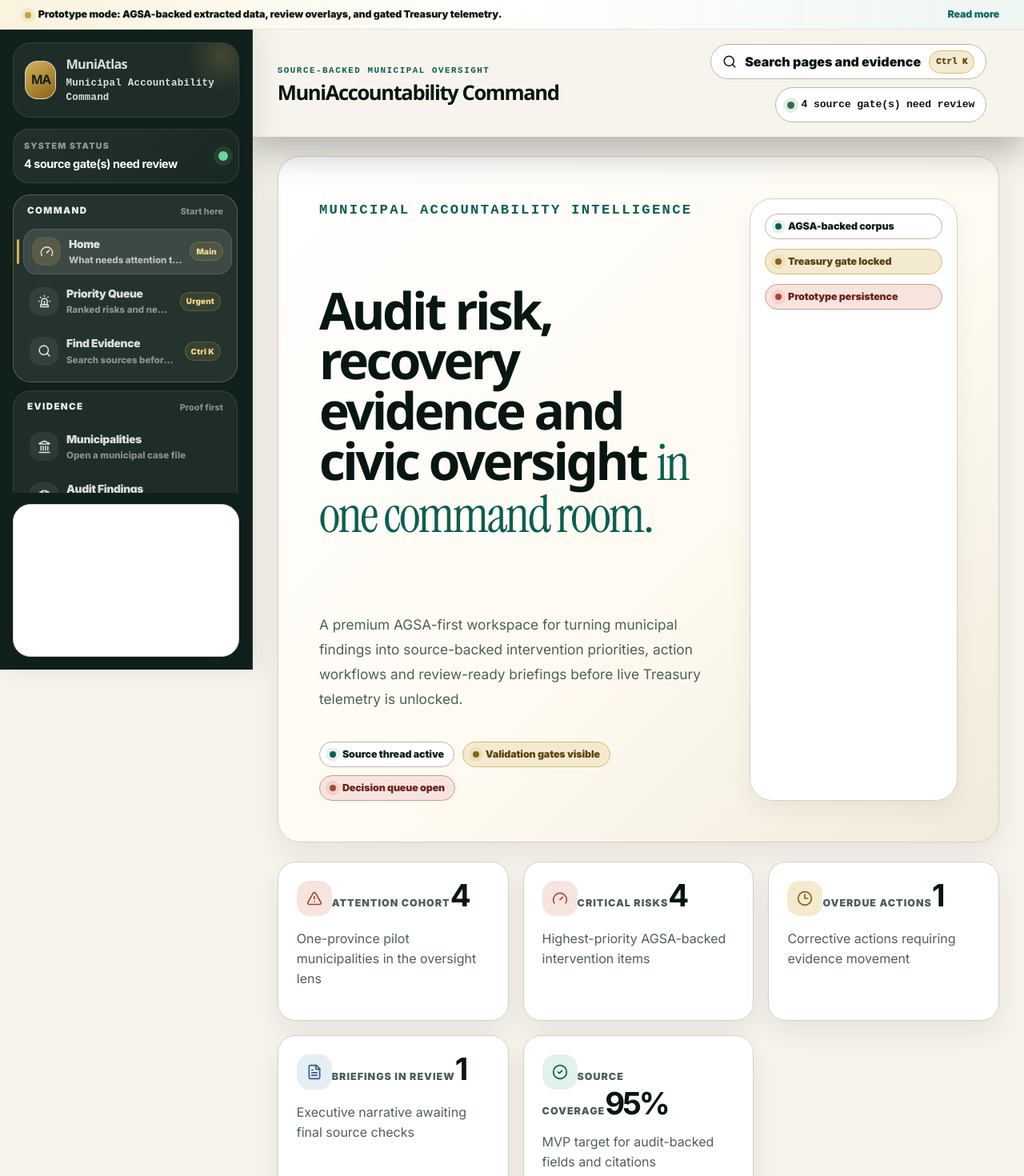
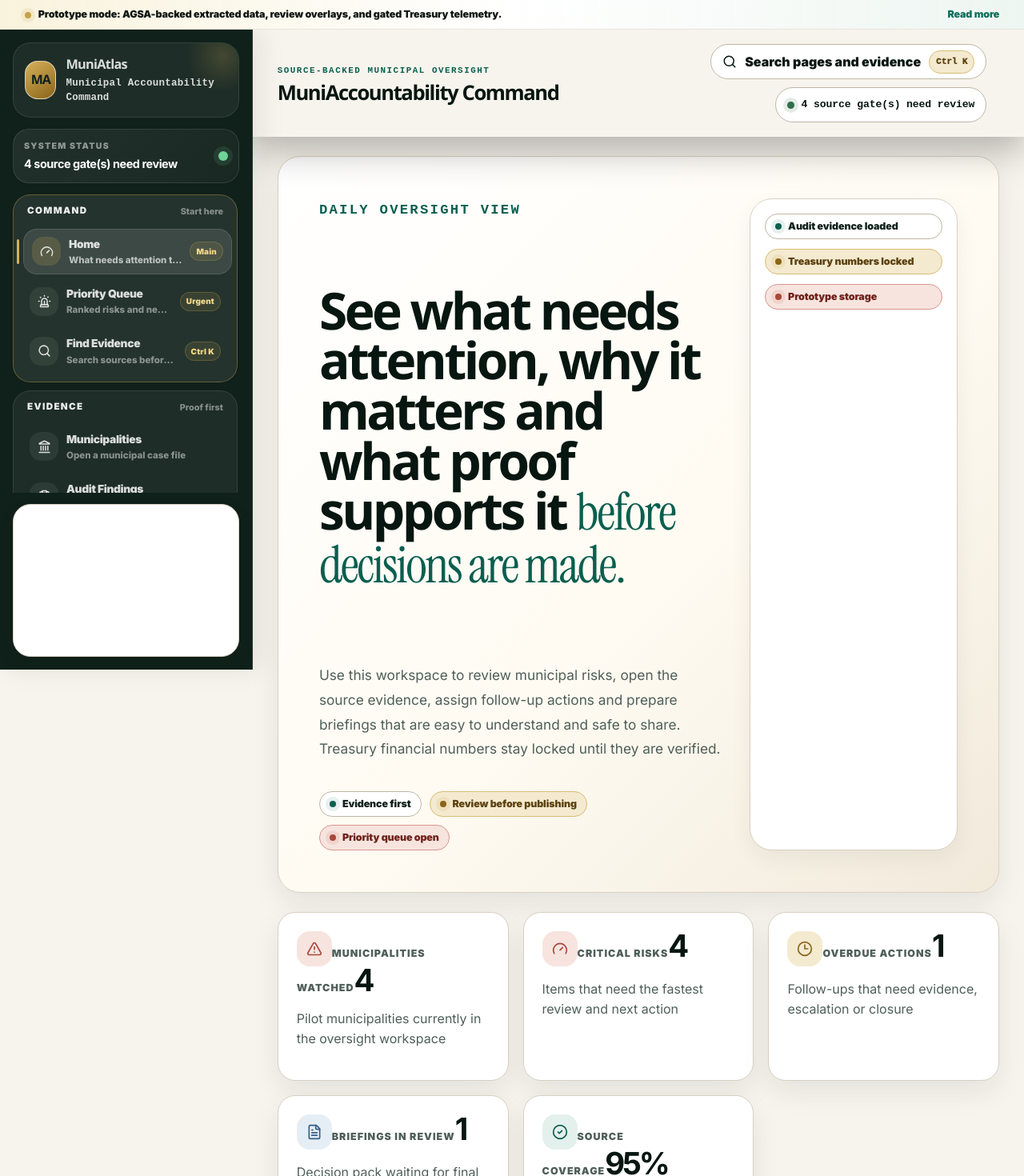
Before and after one commit to Mthaa77/MuniAccountability, a Next.js app: page / in a window 1280 px wide. Shown: the top 1470 px of the page at 80% size. Built offline with nearby package versions, Linux system fonts and the light colour scheme.

Commit message:
Simplify command centre copy

```diff
--- a/app/page.tsx
+++ b/app/page.tsx
@@ -12,29 +12,29 @@ export default function CommandCentrePage() {
   return (
     <>
       <AtlasHero
-        kicker="Municipal accountability intelligence"
-        title="Audit risk, recovery evidence and civic oversight"
-        emphasis="in one command room."
-        description="A premium AGSA-first workspace for turning municipal findings into source-backed intervention priorities, action workflows and review-ready briefings before live Treasury telemetry is unlocked."
+        kicker="Daily oversight view"
+        title="See what needs attention, why it matters and what proof supports it"
+        emphasis="before decisions are made."
+        description="Use this workspace to review municipal risks, open the source evidence, assign follow-up actions and prepare briefings that are easy to understand and safe to share. Treasury financial numbers stay locked until they are verified."
         side={
           <>
-            <AtlasEvidenceChip source="AGSA-backed corpus" />
-            <AtlasEvidenceChip source="Treasury gate locked" state="pending" />
-            <AtlasEvidenceChip source="Prototype persistence" state="locked" />
+            <AtlasEvidenceChip source="Audit evidence loaded" />
+            <AtlasEvidenceChip source="Treasury numbers locked" state="pending" />
+            <AtlasEvidenceChip source="Prototype storage" state="locked" />
           </>
         }
       >
-        <AtlasStatusPill>Source thread active</AtlasStatusPill>
-        <AtlasStatusPill tone="gold">Validation gates visible</AtlasStatusPill>
-        <AtlasStatusPill tone="risk">Decision queue open</AtlasStatusPill>
+        <AtlasStatusPill>Evidence first</AtlasStatusPill>
+        <AtlasStatusPill tone="gold">Review before publishing</AtlasStatusPill>
+        <AtlasStatusPill tone="risk">Priority queue open</AtlasStatusPill>
       </AtlasHero>
 
       <section className="metrics-grid" aria-label="Executive intelligence tiles">
-        <AtlasMetricTile title="Attention cohort" value="4" note="One-province pilot municipalities in the oversight lens" tone="risk" icon={AlertTriangle} />
-        <AtlasMetricTile title="Critical risks" value={String(criticalCount)} note="Highest-priority AGSA-backed intervention items" tone="risk" icon={Gauge} />
-        <AtlasMetricTile title="Overdue actions" value={String(overdueCount)} note="Corrective actions requiring evidence movement" tone="gold" icon={Clock3} />
-        <AtlasMetricTile title="Briefings in review" value="1" note="Executive narrative awaiting final source checks" tone="blue" icon={FileText} />
-        <AtlasMetricTile title="Source coverage" value="95%" note="MVP target for audit-backed fields and citations" tone="good" icon={CheckCircle2} />
+        <AtlasMetricTile title="Municipalities watched" value="4" note="Pilot municipalities currently in the oversight workspace" tone="risk" icon={AlertTriangle} />
+        <AtlasMetricTile title="Critical risks" value={String(criticalCount)} note="Items that need the fastest review and next action" tone="risk" icon={Gauge} />
+        <AtlasMetricTile title="Overdue actions" value={String(overdueCount)} note="Follow-ups that need evidence, escalation or closure" tone="gold" icon={Clock3} />
+        <AtlasMetricTile title="Briefings in review" value="1" note="Decision pack waiting for final source checks" tone="blue" icon={FileText} />
+        <AtlasMetricTile title="Source coverage" value="95%" note="MVP target for fields that should have citations" tone="good" icon={CheckCircle2} />
       </section>
 
       <section className="command-layout">
@@ -48,10 +48,10 @@ export default function CommandCentrePage() {
         <section className="panel wide">
           <div className="panel-header">
             <div>
-              <p className="eyeless">Finding to action engine</p>
+              <p className="eyeless">Follow-up work</p>
               <h2>Action Board</h2>
             </div>
-            <Badge tone="overdue">Evidence review risks</Badge>
+            <Badge tone="overdue">Needs evidence review</Badge>
           </div>
           <ActionKanban />
         </section>
```
